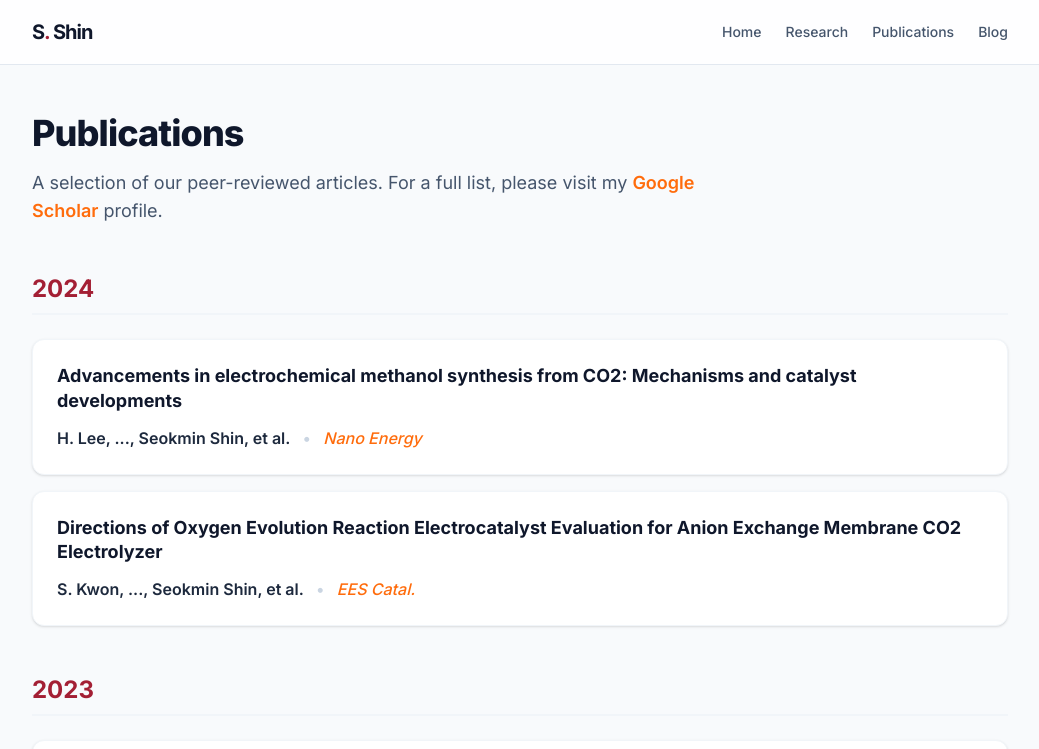
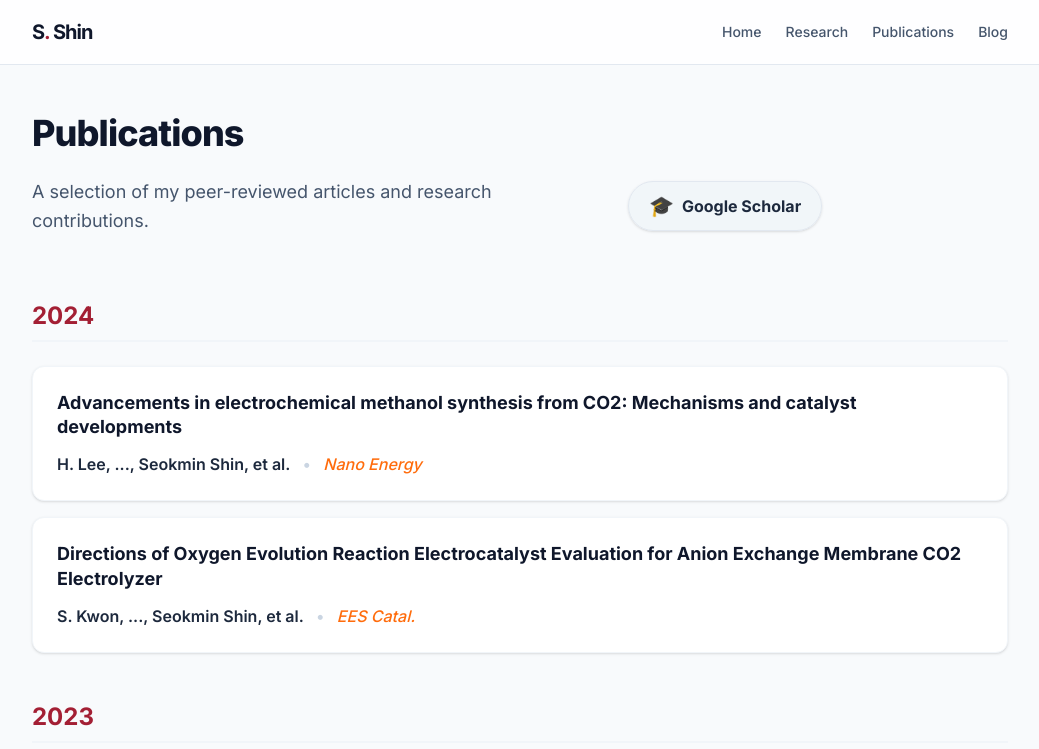
Before and after one commit to SeokminShin/portfolio, a Next.js app: page /publications in a window 1280 px wide. Shown: the top 749 px of the page, without its empty margins (120-1159 px from the left). Built offline with nearby package versions, Linux system fonts and the light colour scheme.

Commit message:
Refactor Google Scholar inline link into a prominent button to prevent wrapping

```diff
--- a/src/app/publications/page.tsx
+++ b/src/app/publications/page.tsx
@@ -29,9 +29,15 @@ export default function Publications() {
     <div className="flex flex-col gap-12 animate-in fade-in slide-in-from-bottom-4 duration-700">
       <header className="flex flex-col gap-4">
         <h1 className="text-4xl font-extrabold tracking-tight text-slate-900">Publications</h1>
-        <p className="max-w-2xl text-lg text-slate-600">
-          A selection of our peer-reviewed articles. For a full list, please visit my <a href="https://scholar.google.com/citations?user=O_j4EIEAAAAJ" target="_blank" className="font-semibold text-[#FF6C0C] hover:underline transition-colors">Google Scholar</a> profile.
-        </p>
+        <div className="flex flex-col sm:flex-row gap-5 sm:items-center mt-2 mb-4">
+          <p className="max-w-xl text-lg text-slate-600 leading-relaxed">
+            A selection of my peer-reviewed articles and research contributions.
+          </p>
+          <a href="https://scholar.google.com/citations?user=O_j4EIEAAAAJ" target="_blank" rel="noopener noreferrer" className="inline-flex items-center gap-2 px-5 py-2.5 bg-slate-100/80 text-slate-800 font-bold rounded-full hover:bg-[#A31F34] hover:text-white transition-all duration-300 whitespace-nowrap w-fit shadow-sm border border-slate-200 group">
+            <span className="text-xl group-hover:scale-110 transition-transform">🎓</span>
+            <span>Google Scholar</span>
+          </a>
+        </div>
       </header>
 
       <div className="flex flex-col gap-12">
```
